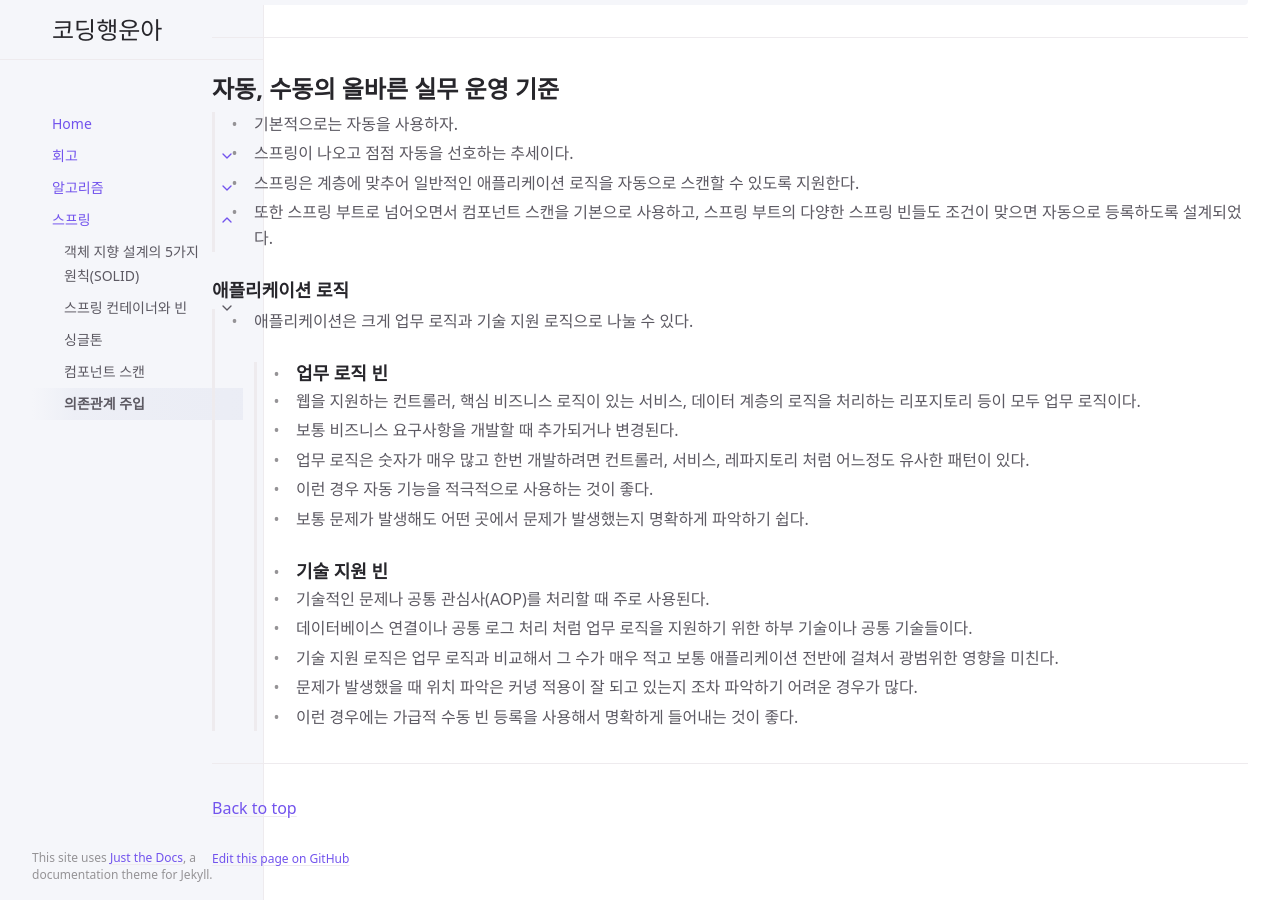
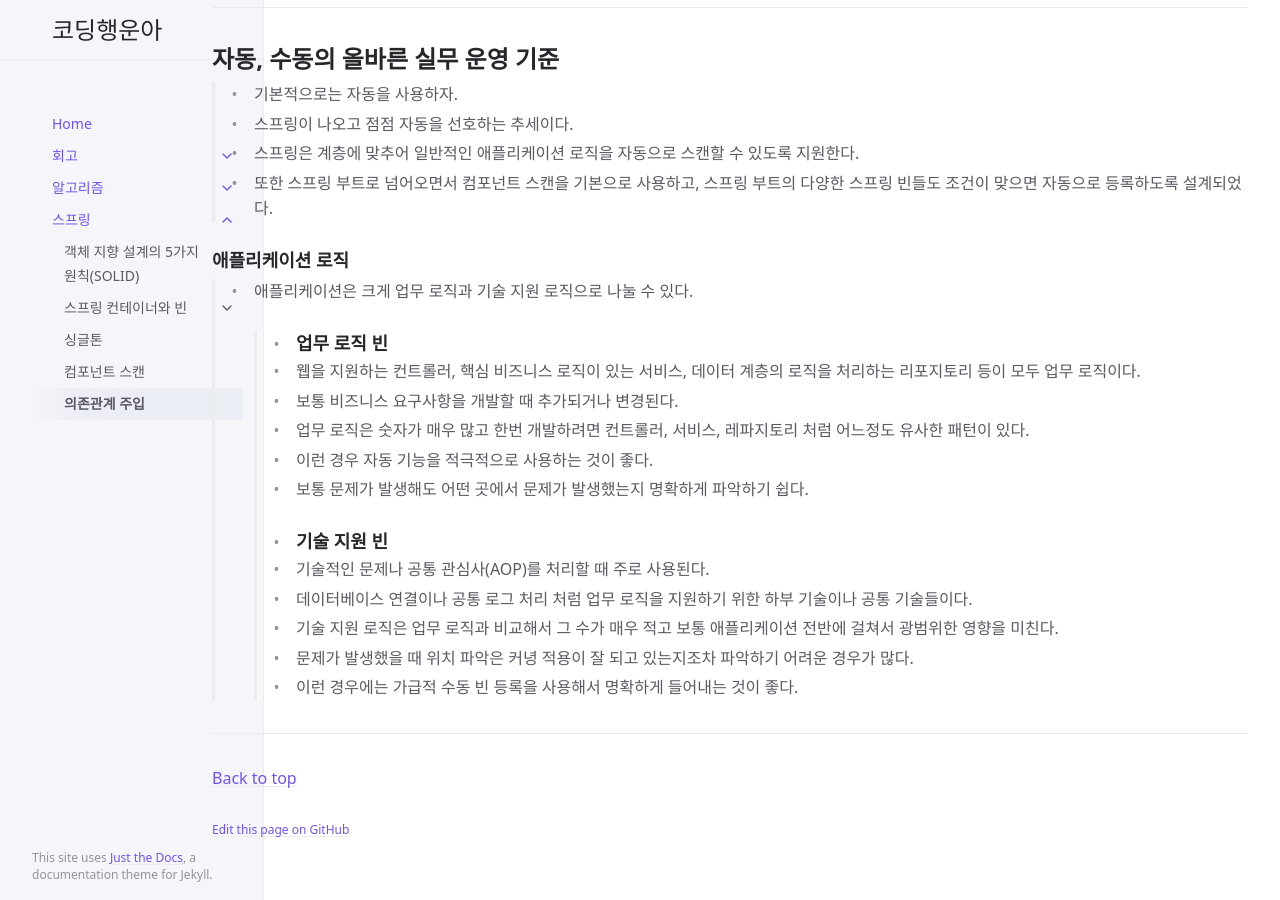
Before and after one commit to luckhunger/luckhunger-github.io, a Jekyll site: the page built from docs/springCoreBasic/dependencyInjection.md, in a window 1280 px wide and 900 px high, scrolled down 9848 px. Built offline with Jekyll 4.4.1, drawn with Linux system fonts in a browser that asks for light colours; some of the changed text lies outside the part shown.

Commit message:
오탈자 수정

```diff
--- a/docs/springCoreBasic/dependencyInjection.md
+++ b/docs/springCoreBasic/dependencyInjection.md
@@ -372,5 +371,5 @@ public class AllBeanTest {
 >> + 기술적인 문제나 공통 관심사(AOP)를 처리할 때 주로 사용된다.
 >> + 데이터베이스 연결이나 공통 로그 처리 처럼 업무 로직을 지원하기 위한 하부 기술이나 공통 기술들이다.
 >> + 기술 지원 로직은 업무 로직과 비교해서 그 수가 매우 적고 보통 애플리케이션 전반에 걸쳐서 광범위한 영향을 미친다.
->> + 문제가 발생했을 때 위치 파악은 커녕 적용이 잘 되고 있는지 조차 파악하기 어려운 경우가 많다.
+>> + 문제가 발생했을 때 위치 파악은 커녕 적용이 잘 되고 있는지조차 파악하기 어려운 경우가 많다.
 >> + 이런 경우에는 가급적 수동 빈 등록을 사용해서 명확하게 들어내는 것이 좋다.
```
Also changed, not shown: other parts of docs/springCoreBasic/dependencyInjection.md (+0 -1 lines).
